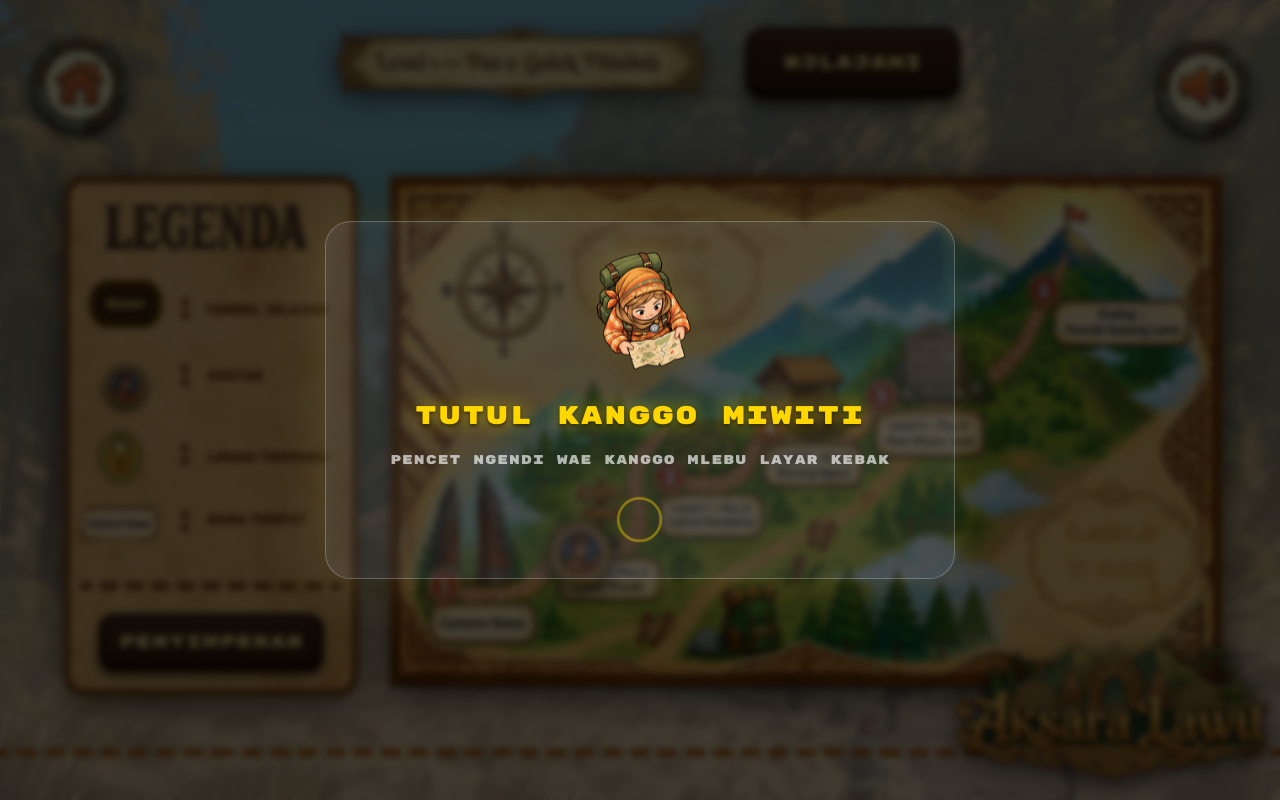
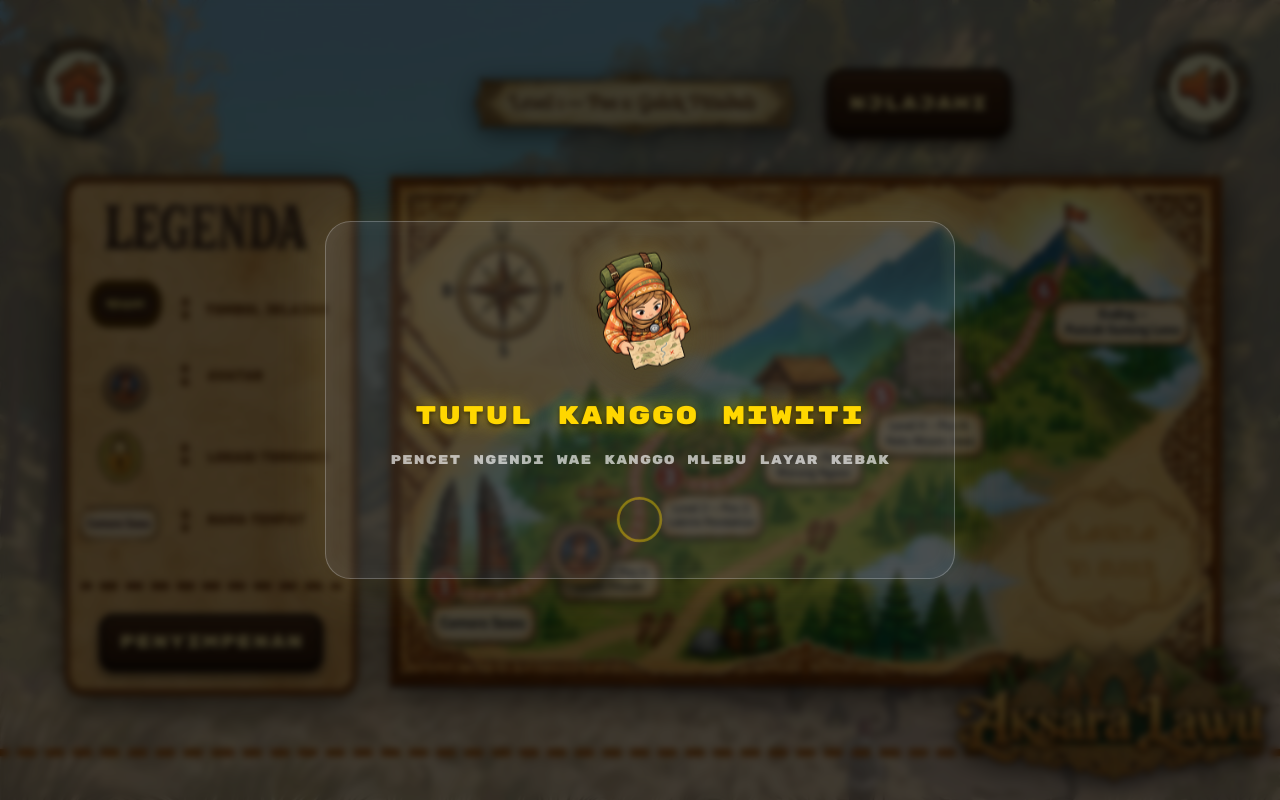
Before and after one commit to raynard05/aksara-lawu, a Next.js app: page /maps in a window 1280 px wide. Built offline with nearby package versions, Linux system fonts and the light colour scheme.

Commit message:
add all component to map page 3

```diff
--- a/app/maps/maps.css
+++ b/app/maps/maps.css
@@ -32,13 +32,13 @@
    ============================================= */
 .maps-top-header {
   position: absolute;
-  top: 3.2vh;
-  left: 50%;
+  top: 6vh;
+  left: 58%;
   transform: translateX(-50%);
   display: flex;
   align-items: center;
   justify-content: center;
-  gap: 2.2vw;
+  gap: 2.5vw;
   z-index: 20;
   pointer-events: auto;
   user-select: none;
@@ -53,8 +53,8 @@
 }
 
 .maps-level-banner-img {
-  width: 33vw;
-  height: 9.5vh;
+  width: 40vw;
+  height: 14vh;
   object-fit: contain;
   pointer-events: none;
 }
@@ -241,9 +241,12 @@
 }
 
 @keyframes mapsAvatarFloat {
-  0%, 100% {
+
+  0%,
+  100% {
     transform: translate(-50%, 50%) translateY(0);
   }
+
   50% {
     transform: translate(-50%, 50%) translateY(-0.6vh);
   }
```
Also changed, not shown: mapscomponent.txt.
